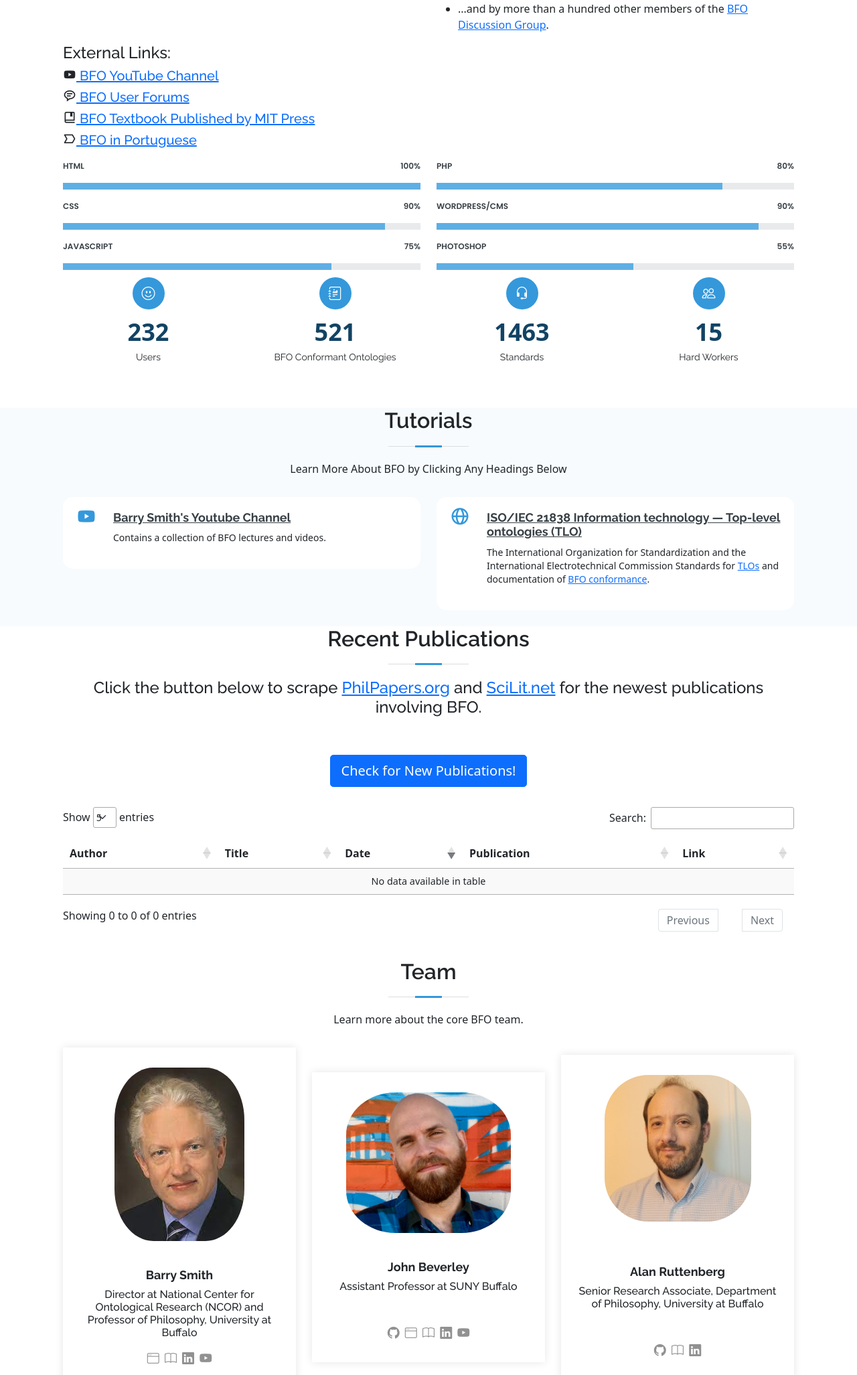
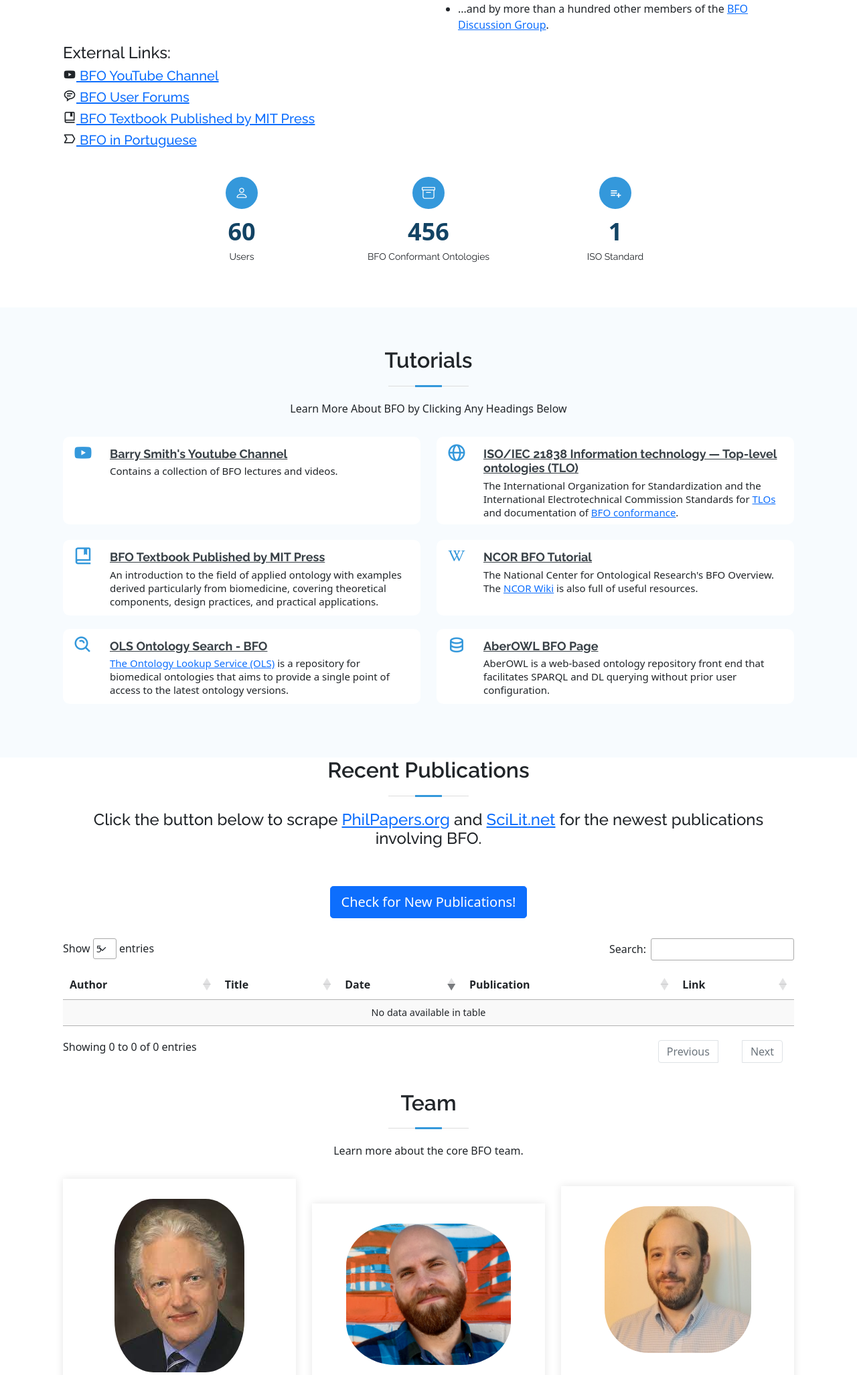
Before and after one commit to SydCo99/bfo-new-site, a Flask app: template templates/index.html in a window 1280 px wide. Shown: the part 1301-3354 px from the top of the page at 67% size. Run offline with Flask 2, Linux system fonts and the light colour scheme; the template is opened without the code that fills it, so the values that code supplies are empty; some libraries are stand-ins or nearby versions.

Commit message:
added tutorials and counts

```diff
--- a/assets/css/style.css
+++ b/assets/css/style.css
@@ -638,15 +638,19 @@ section {
 --------------------------------------------------------------*/
 .counts {
   background: white;
-  padding: 30px 0 40px 0;
+  padding: 60px 0 40px 0;
+  display: flex;
+  align-items: center;
+  justify-content: center;
 }
 
 .counts .count-box {
   padding: 30px 30px 25px 30px;
   width: 100%;
-  position: relative;
   text-align: center;
   background: #fff;
+  margin-left: auto;
+  margin-right: auto;
 }
 
 .counts .count-box i {
@@ -683,11 +687,16 @@ section {
 /*--------------------------------------------------------------
 # Services
 --------------------------------------------------------------*/
+
+.services {
+  padding: 60px;
+}
 .services .icon-box {
-  padding: 20px;
-  border-radius: 15px;
+  padding: 15px;
+  border-radius: 10px;
   background: #fff;
   transition: ease-in-out 0.3s;
+  height: 85%;
 }
 
 .services .icon-box i {
@@ -700,7 +709,7 @@ section {
 .services .icon-box h4 {
   margin-left: 55px;
   font-weight: 700;
-  margin-bottom: 10px;
+  margin-bottom: 5px;
   font-size: 18px;
 }
 
@@ -712,7 +721,7 @@ section {
 .services .icon-box p {
   margin-left: 55px;
   line-height: 20px;
-  font-size: 14px;
+  font-size: 15px;
 }
 
 .services .icon-box:hover {
--- a/scrape.py
+++ b/scrape.py
@@ -88,6 +88,7 @@ def scrape():
 
     #start of scilit scraper
     executable_path = {'executable_path': ChromeDriverManager().install()}
+
     browser = Browser('chrome', **executable_path, headless=True)
 
     url = "https://www.scilit.net/articles/search?facets__language%5B0%5D=English&highlight=1&q=%22basic%20formal%20ontology%22&sort=Newest&nb_articles=500"
--- a/templates/index.html
+++ b/templates/index.html
@@ -254,105 +254,36 @@
       </div>
     </section><!-- End About Section -->
 
-
-    <!-- ======= Skills Section ======= -->
-    <section id="skills" class="skills">
-      <div class="container">
-
-        <div class="row skills-content">
-
-          <div class="col-lg-6">
-
-            <div class="progress">
-              <span class="skill">HTML <i class="val">100%</i></span>
-              <div class="progress-bar-wrap">
-                <div class="progress-bar" role="progressbar" aria-valuenow="100" aria-valuemin="0" aria-valuemax="100"></div>
-              </div>
-            </div>
-
-            <div class="progress">
-              <span class="skill">CSS <i class="val">90%</i></span>
-              <div class="progress-bar-wrap">
-                <div class="progress-bar" role="progressbar" aria-valuenow="90" aria-valuemin="0" aria-valuemax="100"></div>
-              </div>
-            </div>
-
-            <div class="progress">
-              <span class="skill">JavaScript <i class="val">75%</i></span>
-              <div class="progress-bar-wrap">
-                <div class="progress-bar" role="progressbar" aria-valuenow="75" aria-valuemin="0" aria-valuemax="100"></div>
-              </div>
-            </div>
-
-          </div>
-
-          <div class="col-lg-6">
-
-            <div class="progress">
-              <span class="skill">PHP <i class="val">80%</i></span>
-              <div class="progress-bar-wrap">
-                <div class="progress-bar" role="progressbar" aria-valuenow="80" aria-valuemin="0" aria-valuemax="100"></div>
-              </div>
-            </div>
-
-            <div class="progress">
-              <span class="skill">WordPress/CMS <i class="val">90%</i></span>
-              <div class="progress-bar-wrap">
-                <div class="progress-bar" role="progressbar" aria-valuenow="90" aria-valuemin="0" aria-valuemax="100"></div>
-              </div>
-            </div>
-
-            <div class="progress">
-              <span class="skill">Photoshop <i class="val">55%</i></span>
-              <div class="progress-bar-wrap">
-                <div class="progress-bar" role="progressbar" aria-valuenow="55" aria-valuemin="0" aria-valuemax="100"></div>
-              </div>
-            </div>
-
-          </div>
-
-        </div>
-
-      </div>
-    </section><!-- End Skills Section -->
-
     <!-- ======= Counts Section ======= -->
     <section id="counts" class="counts">
       <div class="container">
 
-        <div class="row">
+        <div class="row justify-content-center">
 
           <div class="col-lg-3 col-6">
             <div class="count-box">
-              <i class="bi bi-emoji-smile"></i>
-              <span data-purecounter-start="0" data-purecounter-end="232" data-purecounter-duration="1" class="purecounter"></span>
+              <i class="bi bi-person"></i>
+              <span data-purecounter-start="0" data-purecounter-end="60" data-purecounter-duration="1" class="purecounter"></span>
               <p>Users</p>
             </div>
           </div>
 
           <div class="col-lg-3 col-6">
             <div class="count-box">
-              <i class="bi bi-journal-richtext"></i>
-              <span data-purecounter-start="0" data-purecounter-end="521" data-purecounter-duration="1" class="purecounter"></span>
+              <i class="bi bi-archive"></i>
+              <span data-purecounter-start="0" data-purecounter-end="456" data-purecounter-duration="1" class="purecounter"></span>
               <p>BFO Conformant Ontologies</p>
             </div>
           </div>
 
           <div class="col-lg-3 col-6 mt-5 mt-lg-0">
             <div class="count-box">
-              <i class="bi bi-headset"></i>
-              <span data-purecounter-start="0" data-purecounter-end="1463" data-purecounter-duration="1" class="purecounter"></span>
-              <p>Standards</p>
+              <i class="bx bx-list-plus"></i>
+              <span data-purecounter-start="0" data-purecounter-end="1" data-purecounter-duration="1" class="purecounter"></span>
+              <p>ISO Standard</p>
             </div>
           </div>
 
-          <div class="col-lg-3 col-6 mt-5 mt-lg-0">
-            <div class="count-box">
-              <i class="bi bi-people"></i>
-              <span data-purecounter-start="0" data-purecounter-end="15" data-purecounter-duration="1" class="purecounter"></span>
-              <p>Hard Workers</p>
-            </div>
-          </div>
 
         </div>
 
@@ -382,6 +313,36 @@
               <h4><a href="https://www.iso.org/standard/74572.html">ISO/IEC 21838 Information technology — Top-level ontologies (TLO)</a></h4>
               <p>The International Organization for Standardization and the International Electrotechnical Commission Standards for <a href="https://www.iso.org/standard/71954.html">TLOs</a> and documentation of <a href="https://www.iso.org/standard/74572.html">BFO conformance</a>.</p>
             </div>
+          </div>
+          <div class="col-md-6">
+            <div class="icon-box">
+              <i class='bx-fw bx bx-book-bookmark'></i>
+              <h4><a href="https://mitpress.mit.edu/9780262527811/building-ontologies-with-basic-formal-ontology/">BFO Textbook Published by MIT Press</a></h4>
+              <p>An introduction to the field of applied ontology with examples derived particularly from biomedicine, covering theoretical components, design practices, and practical applications.</p>
+            </div>
+          </div>
+          <div class="col-md-6">
+            <div class="icon-box">
+              <i class='bx-fw bx bxl-wikipedia'></i>
+              <h4><a href="https://ncorwiki.buffalo.edu/index.php/Tutorial_on_Basic_Formal_Ontology">NCOR BFO Tutorial</a></h4>
+              <p>The National Center for Ontological Research's BFO Overview. The <a href="https://ncorwiki.buffalo.edu/index.php/Main_Page">NCOR Wiki</a> is also full of useful resources.</p>
+            </div>
+          </div>
+          <div class="col-md-6">
+            <div class="icon-box">
+              <i class='bx-fw bx bx-search-alt'></i>
+              <h4><a href="https://www.ebi.ac.uk/ols/ontologies/bfo">OLS Ontology Search - BFO</a></h4>
+              <p><a href="https://www.ebi.ac.uk/ols/index">The Ontology Lookup Service (OLS)</a> is a repository for biomedical ontologies that aims to provide a single point of access to the latest ontology versions.</p>
+            </div>
+          </div>
+          <div class="col-md-6">
+            <div class="icon-box">
+              <i class='bx-fw bx bx-data'></i>
+              <h4><a href="http://aber-owl.net/ontology/BFO/#/Overview">AberOWL BFO Page</a></h4>
+              <p>AberOWL is a web-based ontology repository front end that facilitates SPARQL and DL querying without prior user configuration.</p>
+            </div>
+          </div>
+
           <br>
           </div>
         </div>
--- /dev/null
+++ b/untitled.txt
@@ -0,0 +1,2 @@
+whoops!
+requests.exceptions.ConnectionError: HTTPSConnectionPool(host='chromedriver.storage.googleapis.com', port=443): Max retries exceeded with url: /107.0.5304/chromedriver_win32.zip (Caused by NewConnectionError('<urllib3.connection.HTTPSConnection object at 0x000001EE50A5A890>: Failed to establish a new connection: [Errno 11001] getaddrinfo failed'))
```
